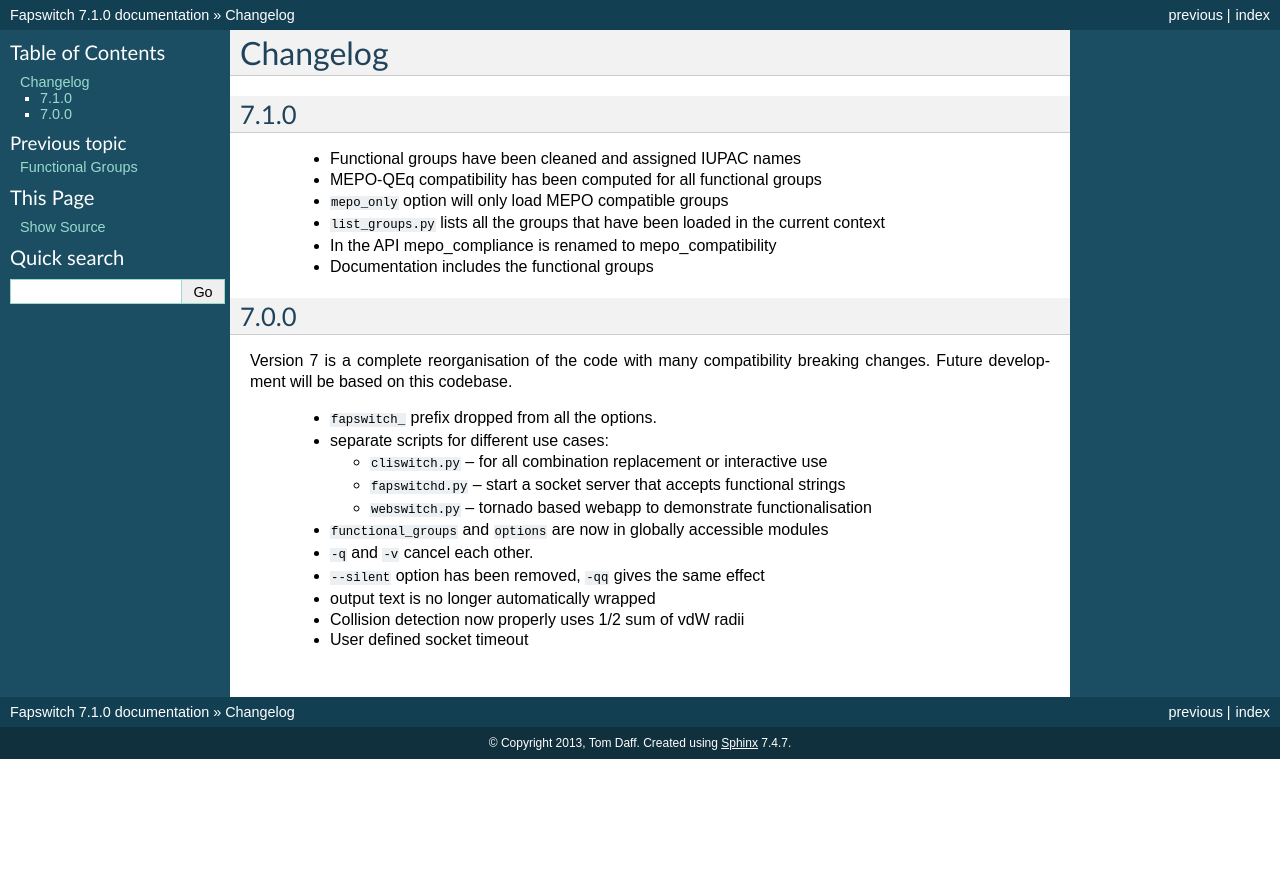
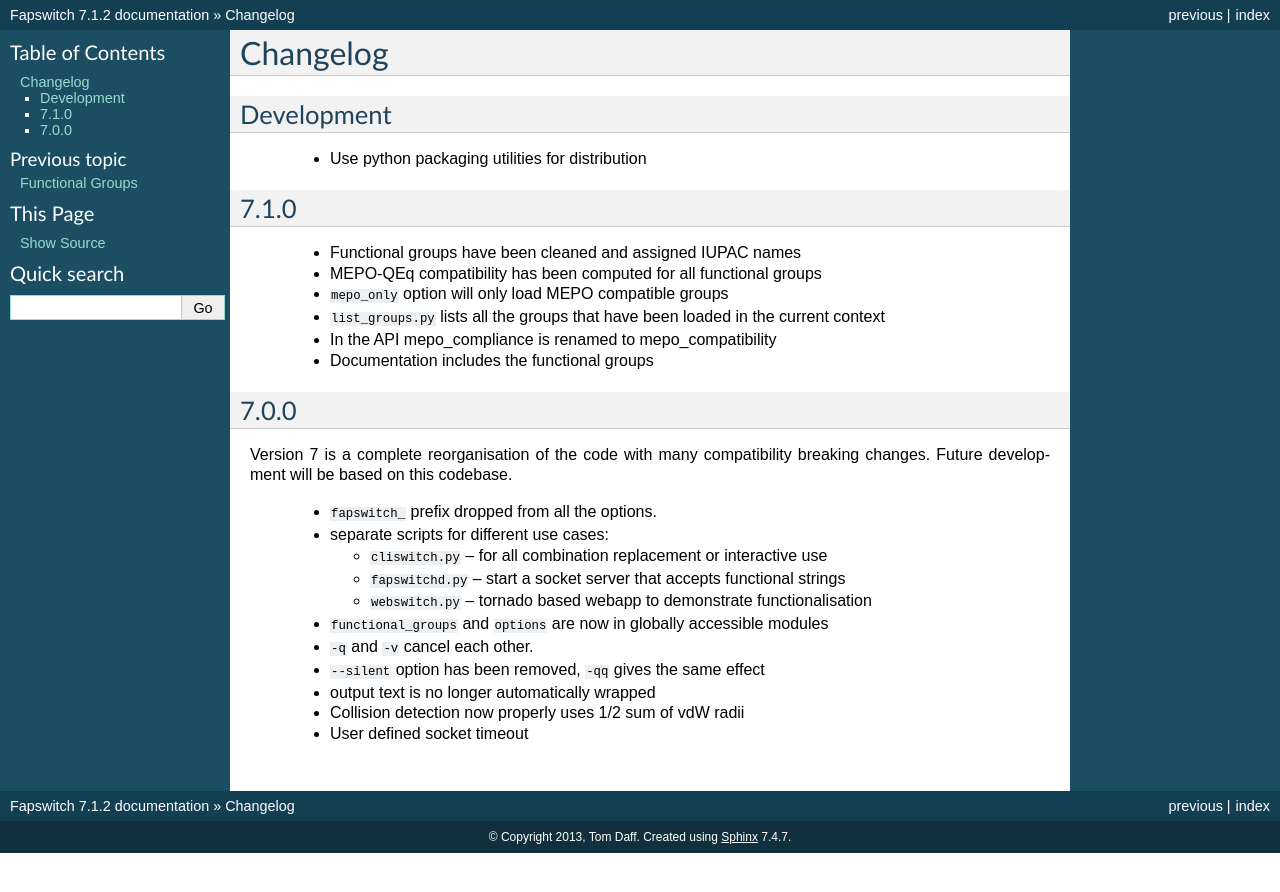
Before and after one commit to tdaff/fapswitch, a Sphinx documentation site: the page built from doc/changes.rst, in a window 1280 px wide. Shown: the top 892 px of the page. Built offline with Sphinx 7.4.7, drawn with Linux system fonts in a browser that asks for light colours.

```diff
--- a/doc/changes.rst
+++ b/doc/changes.rst
@@ -1,5 +1,11 @@
 Changelog
 =========
+
+Development
+-----------
+
+  * Use python packaging utilities for distribution
+
 
 7.1.0
 -----
--- a/doc/conf.py
+++ b/doc/conf.py
@@ -51,7 +51,7 @@ copyright = '2013, Tom Daff'
 # The short X.Y version.
 version = '7.1'
 # The full version, including alpha/beta/rc tags.
-release = '7.1.0'
+release = '7.1.2'
 
 # The language for content autogenerated by Sphinx. Refer to documentation
 # for a list of supported languages.
--- a/fapswitch/__init__.py
+++ b/fapswitch/__init__.py
@@ -5,5 +5,5 @@ The program to switch your functional groups in MOFs.
 
 """
 
-__version_info__ = (7, 1, 0)
-__version__ = "{}.{}.{}".format(*__version_info__)
+__version_info__ = (7, 1, 2)
+__version__ = "{0[0]}.{0[1]}.{0[2]}".format(__version_info__)
```
Also changed, not shown: README.rst (+19 -35 lines), 1 other file.
